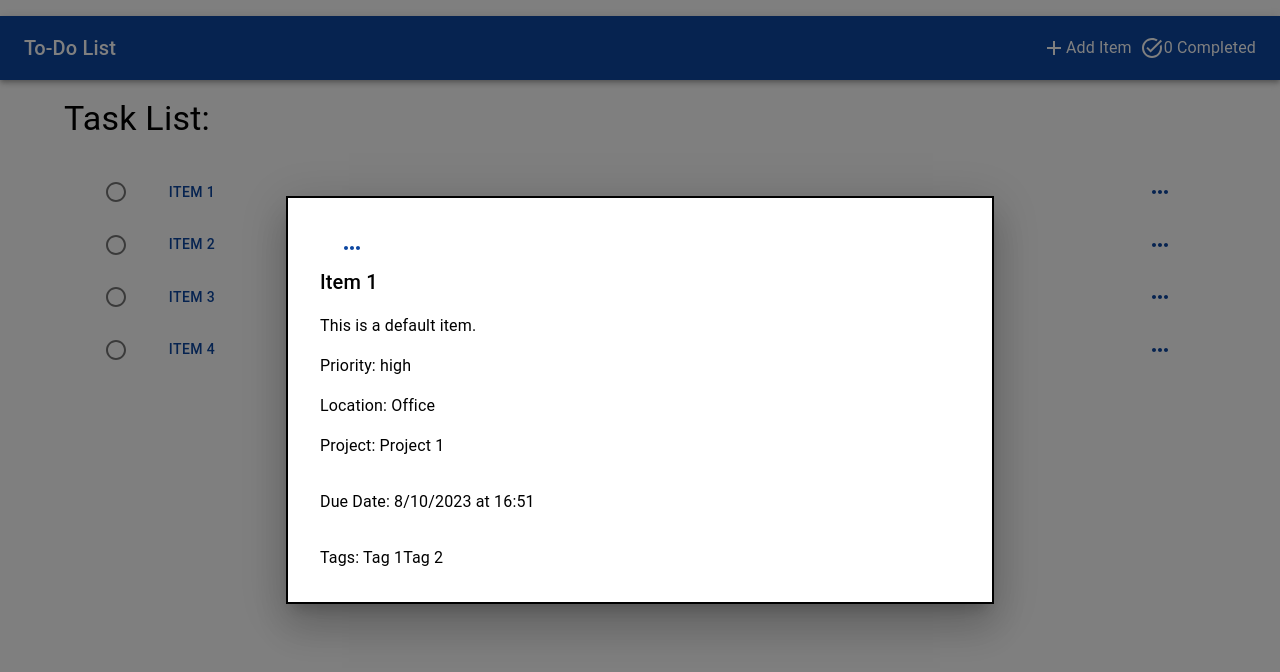
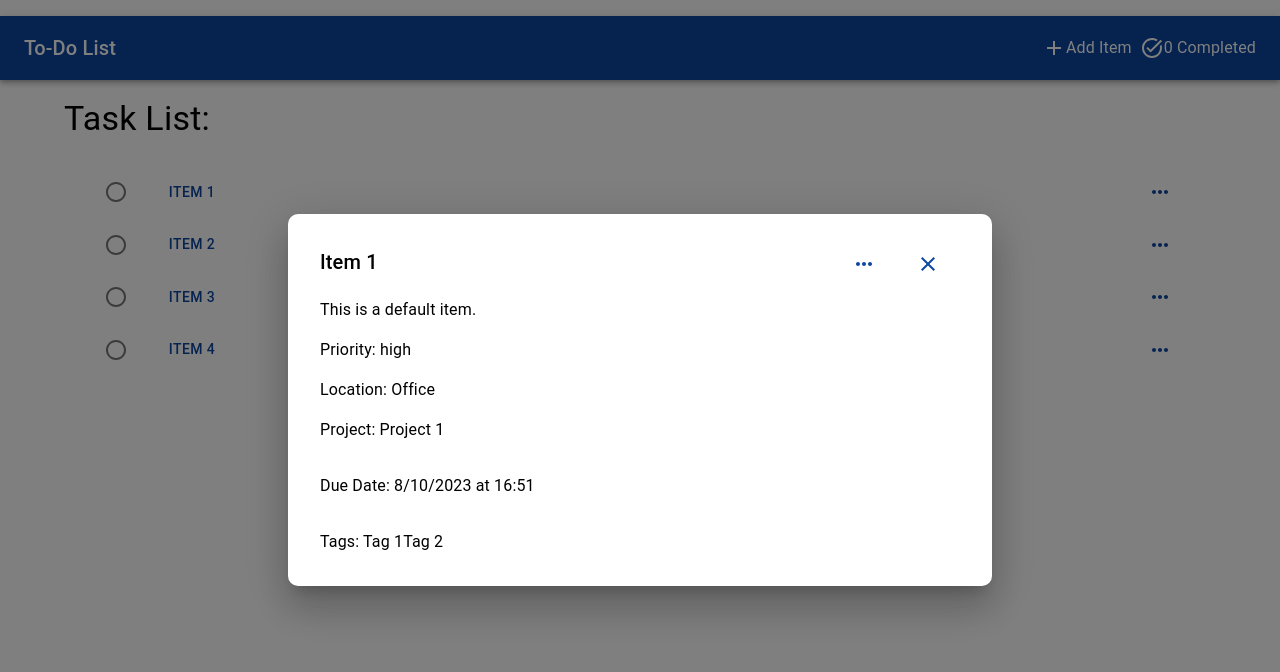
Before and after one commit to hewitson-j/new-todo-list, a React (Vite) app: page / in a window 1280 px wide. Both pictures are taken after a click on the button "ITEM 1". Shown: the top 672 px of the page. Built offline with nearby package versions, Linux system fonts and the light colour scheme.

Commit message:
Added close button on item modal.

```diff
--- a/src/components/ItemModal.tsx
+++ b/src/components/ItemModal.tsx
@@ -4,6 +4,7 @@ import Button from "@mui/material/Button";
 import Typography from "@mui/material/Typography";
 import Modal from "@mui/material/Modal";
 import ItemMenu from "./ItemMenu";
+import CloseIcon from "@mui/icons-material/Close";
 
 const style = {
   position: "absolute",
@@ -12,7 +13,7 @@ const style = {
   transform: "translate(-50%, -50%)",
   width: "50%",
   bgcolor: "background.paper",
-  border: "2px solid #000",
+  borderRadius: "10px",
   boxShadow: 24,
   p: 4,
 };
@@ -50,10 +51,19 @@ export default function ItemModal({
         aria-describedby="modal-modal-description"
       >
         <Box sx={style}>
-          <ItemMenu />
-          <Typography id="modal-modal-title" variant="h6" component="h2">
-            {title}
-          </Typography>
+          <div style={{ display: "flex", justifyContent: "space-between" }}>
+            <div>
+              <Typography id="modal-modal-title" variant="h6" component="h2">
+                {title}
+              </Typography>
+            </div>
+            <div style={{ display: "flex", justifyContent: "space-between" }}>
+              <ItemMenu />
+              <Button onClick={handleClose}>
+                <CloseIcon />
+              </Button>
+            </div>
+          </div>
           <Typography id="modal-modal-description" sx={{ mt: 2 }}>
             {description}
           </Typography>
```
